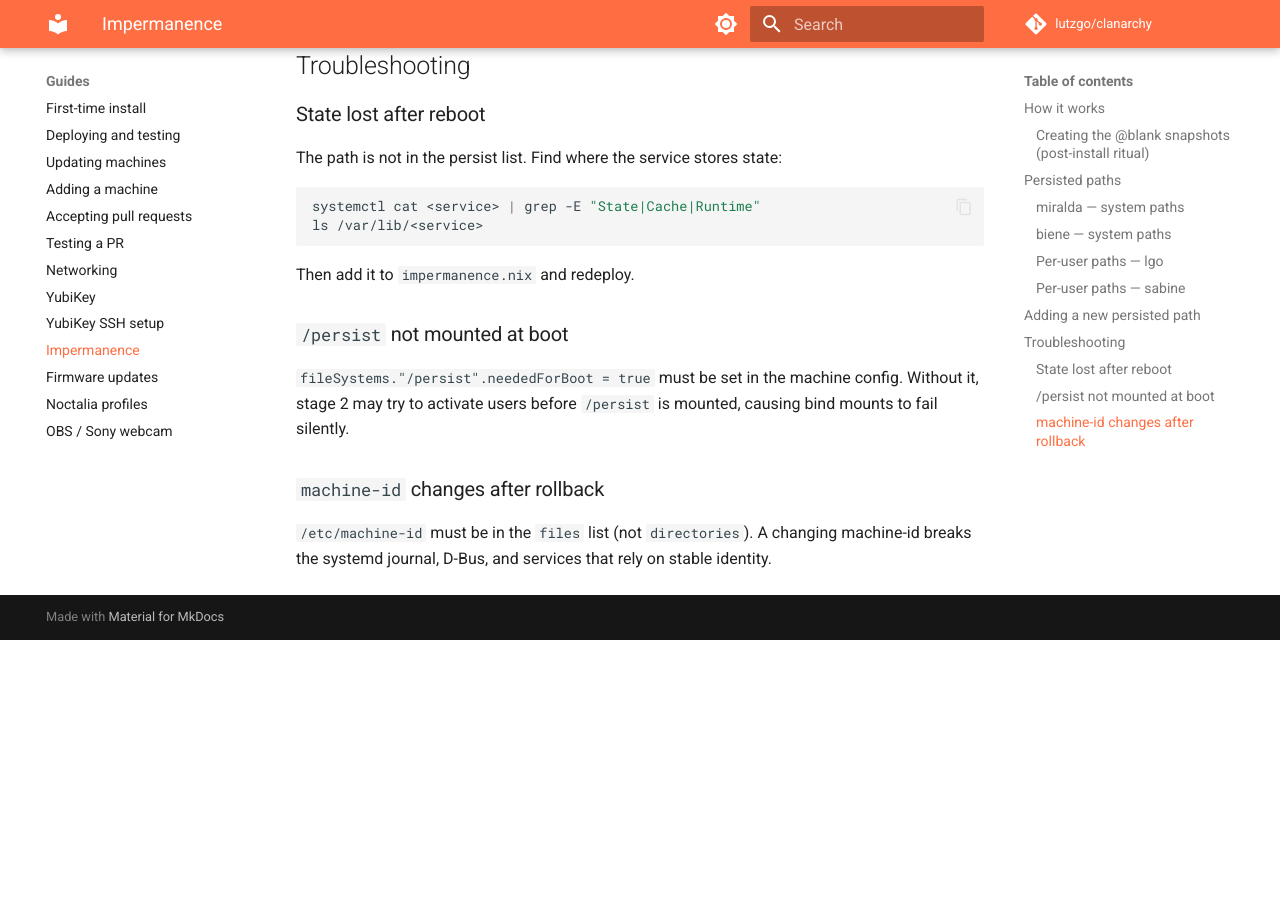
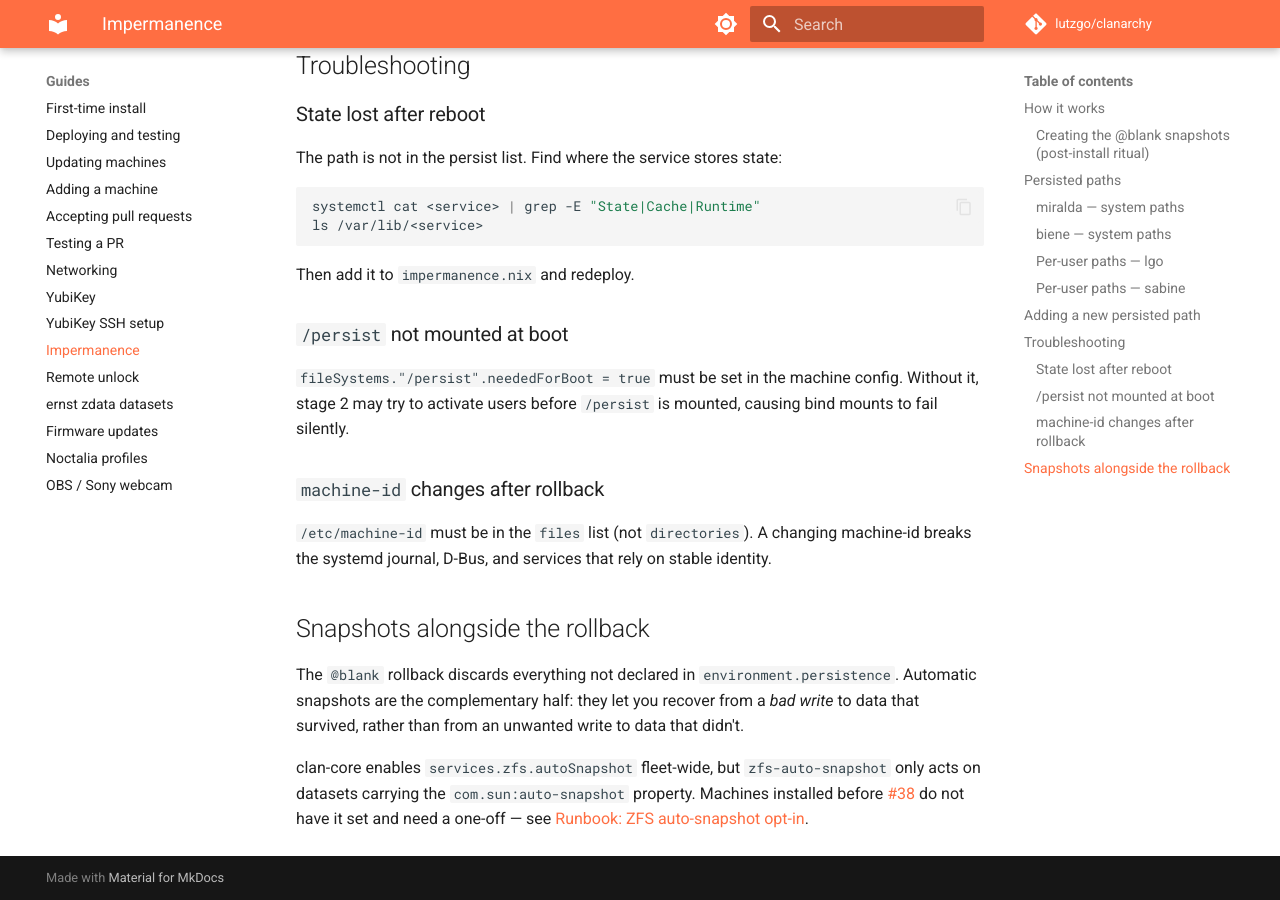
Before and after one commit to lutzgo/clanarchy, an MkDocs documentation site: the page built from docs/guides/impermanence.md, in a window 1280 px wide and 900 px high, scrolled down 2985 px. Built offline with MkDocs 1.6.1 and Material for MkDocs 9.7.7, drawn with Linux system fonts in a browser that asks for light colours; comment, search, counter and statistics services are not loaded; before the commit the page ends 3625 px from its top, so only the background shows below that.

Commit message:
docs: runbook for the outstanding ZFS auto-snapshot opt-in (#42)
#38 added `com.sun:auto-snapshot` to the disko templates, but disko applies
dataset properties at creation time only — it does not reconcile a running
pool. So miralda, biene and ernst are still not opted in, and their five
snapshot timers keep firing against zero datasets.

That is a task with no home in the repo: it is not a code change, it is not
part of a fresh install, and it will be forgotten. Write it down as a
runbook with the commands, the verification, and — more importantly — the
reasoning for which datasets are deliberately excluded, so the next person
does not "complete" it by opting in zdata/media and pinning every deleted
file on a 6x15.36 TB raidz1 for a month.

Retention values in the table are the evaluated fleet config, not the
nixpkgs defaults (clan-core overrides monthly 12 -> 1).

Also fix the nav while here: runbooks/ and incidents/ were not in mkdocs
nav at all, and neither were guides/remote-unlock.md and
guides/ernst-zdata-datasets.md — four pages that existed but were
unreachable from the published site.

Test plan:
- mkdocs build is warning-free and reports no pages missing from nav
  (previously 4)
- runbooks/zfs-auto-snapshot-optin/index.html renders


Claude-Session: https://claude.ai/code/session_01P1A1z2zaiVUWcVGCjNwEvB

Co-authored-by: Claude Opus 5 <noreply@anthropic.com>

```diff
--- a/docs/guides/impermanence.md
+++ b/docs/guides/impermanence.md
@@ -145,3 +145,9 @@ Then add it to `impermanence.nix` and redeploy.
 ### `machine-id` changes after rollback
 
 `/etc/machine-id` must be in the `files` list (not `directories`). A changing machine-id breaks the systemd journal, D-Bus, and services that rely on stable identity.
+
+## Snapshots alongside the rollback
+
+The `@blank` rollback discards everything not declared in `environment.persistence`. Automatic snapshots are the complementary half: they let you recover from a *bad write* to data that survived, rather than from an unwanted write to data that didn't.
+
+clan-core enables `services.zfs.autoSnapshot` fleet-wide, but `zfs-auto-snapshot` only acts on datasets carrying the `com.sun:auto-snapshot` property. Machines installed before [#38](https://github.com/lutzgo/clanarchy/pull/38) do not have it set and need a one-off — see [Runbook: ZFS auto-snapshot opt-in](../runbooks/zfs-auto-snapshot-optin.md).
--- a/mkdocs.yml
+++ b/mkdocs.yml
@@ -54,9 +54,16 @@ nav:
     - YubiKey: guides/yubikey.md
     - YubiKey SSH setup: guides/yubikey-ssh-setup.md
     - Impermanence: guides/impermanence.md
+    - Remote unlock: guides/remote-unlock.md
+    - ernst zdata datasets: guides/ernst-zdata-datasets.md
     - Firmware updates: guides/firmware-updates.md
     - Noctalia profiles: guides/noctalia-profiles.md
     - OBS / Sony webcam: guides/obs-sony-webcam.md
+  - Runbooks:
+    - ZFS auto-snapshot opt-in: runbooks/zfs-auto-snapshot-optin.md
+    - ernst zroot drive replacement: runbooks/ernst-zroot-drive-replacement.md
+  - Incidents:
+    - ernst slot-12 drive drop (2026-08-11): incidents/ernst-slot12-drop-2026-08-11.md
   - Reference:
     - Overview: reference/index.md
     - Hardware: reference/hardware.md
```
Also changed, not shown: docs/runbooks/zfs-auto-snapshot-optin.md (added, +92 -0 lines).
